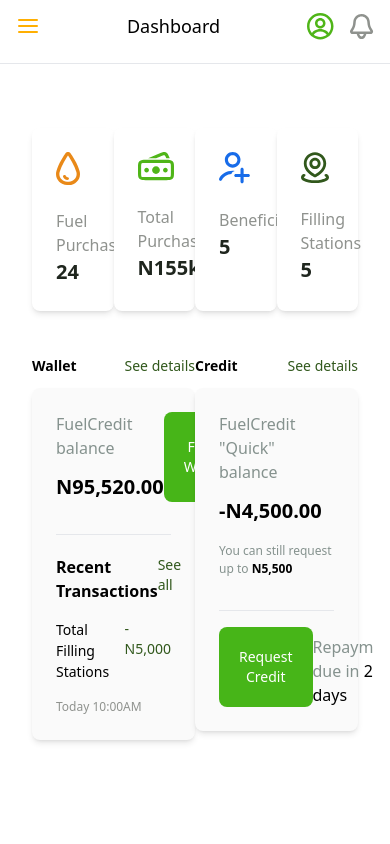
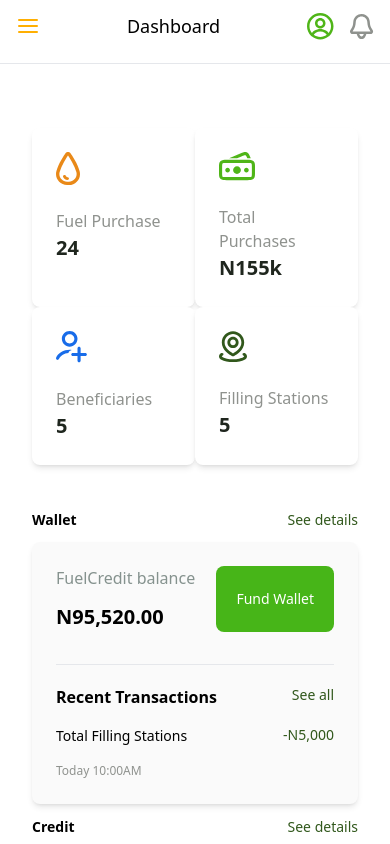
Before and after one commit to MikeAriyo/fuelcredit, a React (Create React App) app: page /dashboard in a window 390 px wide. Built offline with nearby package versions, Linux system fonts and the light colour scheme.

Commit message:
responsive view for dashboard contents

```diff
--- a/src/components/dashboard/Contents.tsx
+++ b/src/components/dashboard/Contents.tsx
@@ -8,10 +8,10 @@ import StatCard from "./statsCards/SingleStatCard";
 
 const Contents = () => {
   return (
-    <div className="w-full main-content h-scren overflow-y-scroll">
+    <div className="w-full main-content h-scren">
       {/* adjusted py-6 lg:py-10 */}
       <div className={`container mx-auto px-4 py-6 h-full`}>
-        <div className="pt-4 grid grid-cols-4 grid-gap-12">
+        <div className="pt-4 grid grid-cols-2 grid-gap-24 md:grid-cols-4 md:grid-gap-12">
           <StatCard title="Fuel Purchase" icon={<Fuel />} count={"24"} />
           <StatCard
             title="Total Purchases"
@@ -22,7 +22,7 @@ const Contents = () => {
           <StatCard title="Filling Stations" icon={<Location />} count={"5"} />
         </div>
 
-        <div className="mt-8 grid grid-cols-2">
+        <div className="mt-8 md:grid md:grid-cols-2 mb-4">
           {/* Credit Cards */}
           <SingleWalletCard />
           <SingleCreditCard />
```
